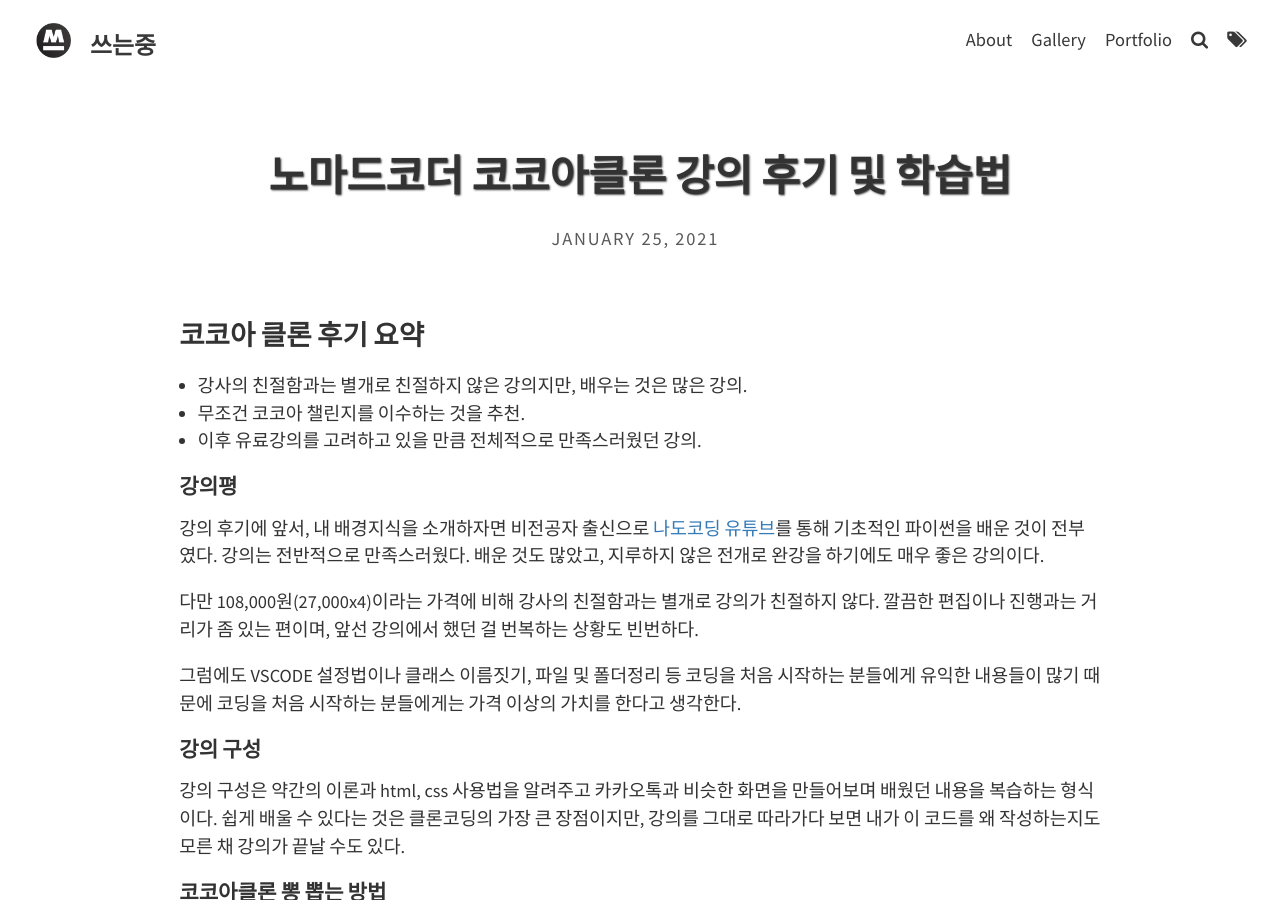
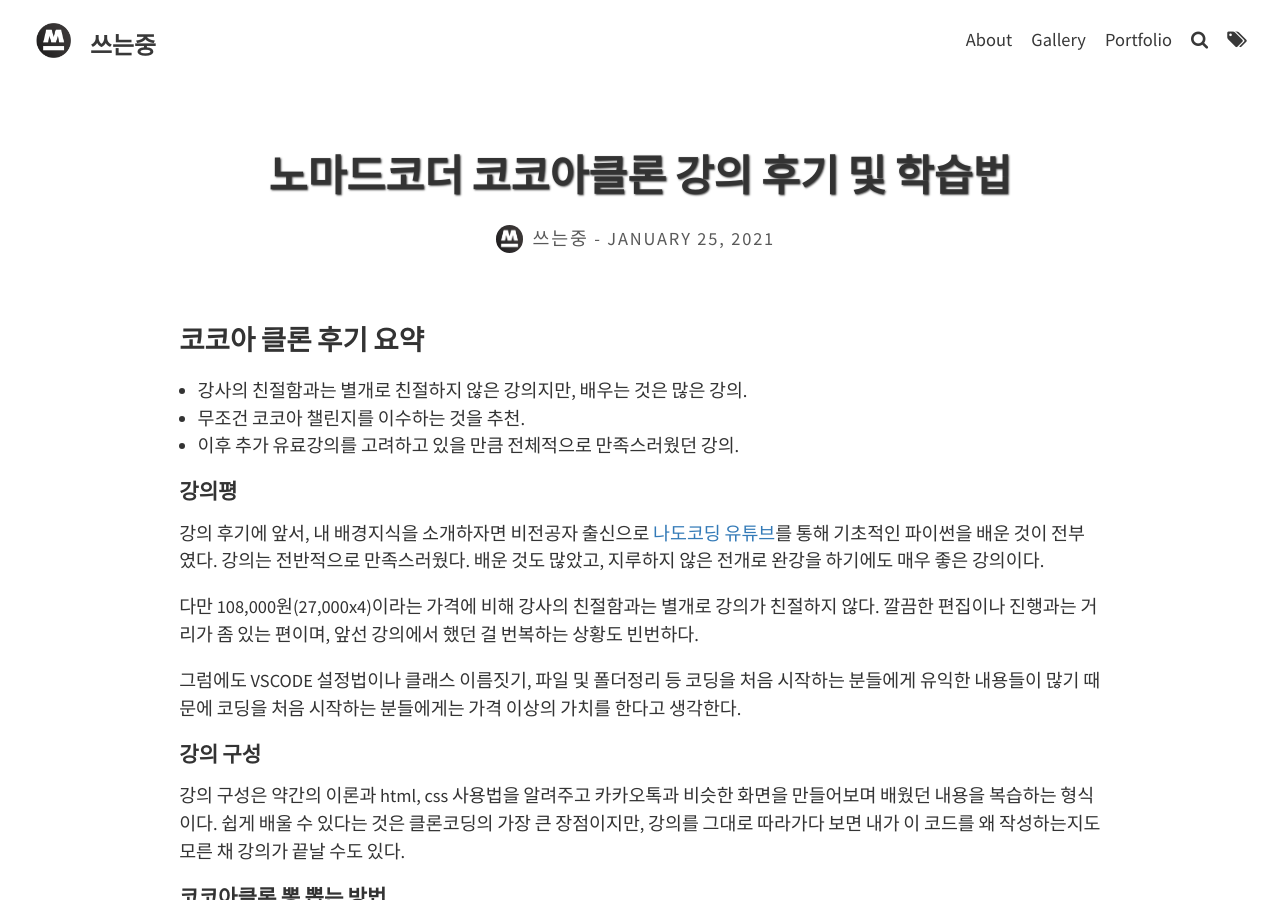
Before and after one commit to TaeIng/taeing.github.io, a Jekyll site: the page built from _posts/2021-01-25-코코아클론후기.md, in a window 1280 px wide and 900 px high. Built offline with Jekyll 4.4.1, drawn with Linux system fonts in a browser that asks for light colours; comment, search, counter and statistics services are not loaded.

Commit message:
edit: post

```diff
--- a/_posts/2021-01-25-코코아클론후기.md
+++ b/_posts/2021-01-25-코코아클론후기.md
@@ -1,6 +1,7 @@
 ---
 layout: post
 title: 노마드코더 코코아클론 강의 후기 및 학습법
+author: 쓰는중
 tags: [SSUL]
 excerpt_separator: <!--more-->
 ---
@@ -9,7 +10,7 @@ excerpt_separator: <!--more-->
 
 - 강사의 친절함과는 별개로 친절하지 않은 강의지만, 배우는 것은 많은 강의.
 - 무조건 코코아 챌린지를 이수하는 것을 추천.
-- 이후 유료강의를 고려하고 있을 만큼 전체적으로 만족스러웠던 강의.
+- 이후 추가 유료강의를 고려하고 있을 만큼 전체적으로 만족스러웠던 강의.
 
  <!--more-->
 
```
Also changed, not shown: _posts/2021-01-24-전세블로그.md (+1 -0 lines), assets/img/logo-image-square.png (added).
